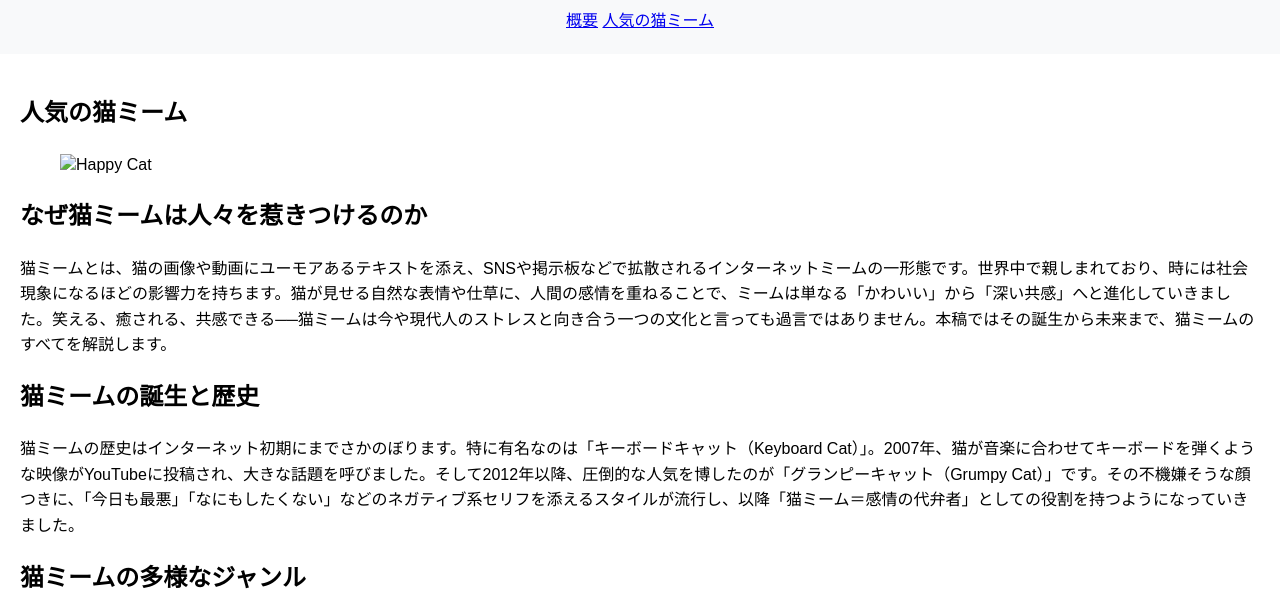
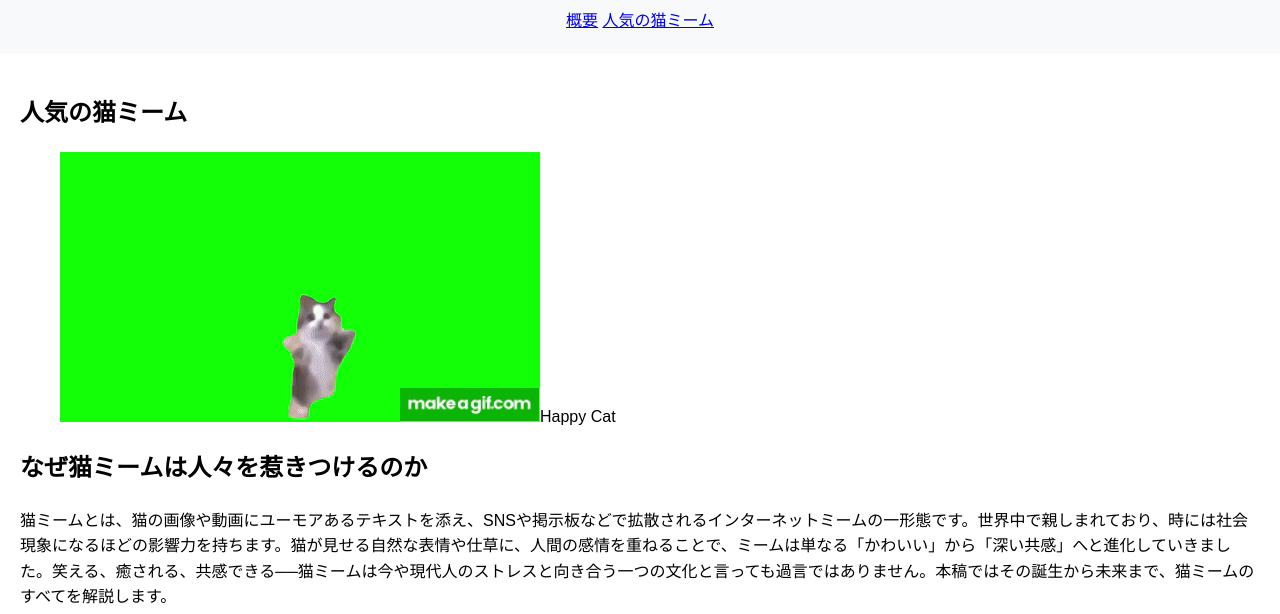
Before and after one commit to monster1408/catmeme.jp, a plain HTML site: page index.html in a window 1280 px wide. Shown: the part 106-720 px from the top of the page. Drawn offline with Linux system fonts and the light colour scheme.

Commit message:
Update index.html

```diff
--- a/index.html
+++ b/index.html
@@ -36,7 +36,7 @@
             <section>
                 <h2>人気の猫ミーム</h2>
                 <ul>
-                    <p><img src = happycat>Happy Cat<p>
+                    <p><img src = IMG_7609.GIF>Happy Cat<p>
                 </ul>
             </section>
             <section>
```
